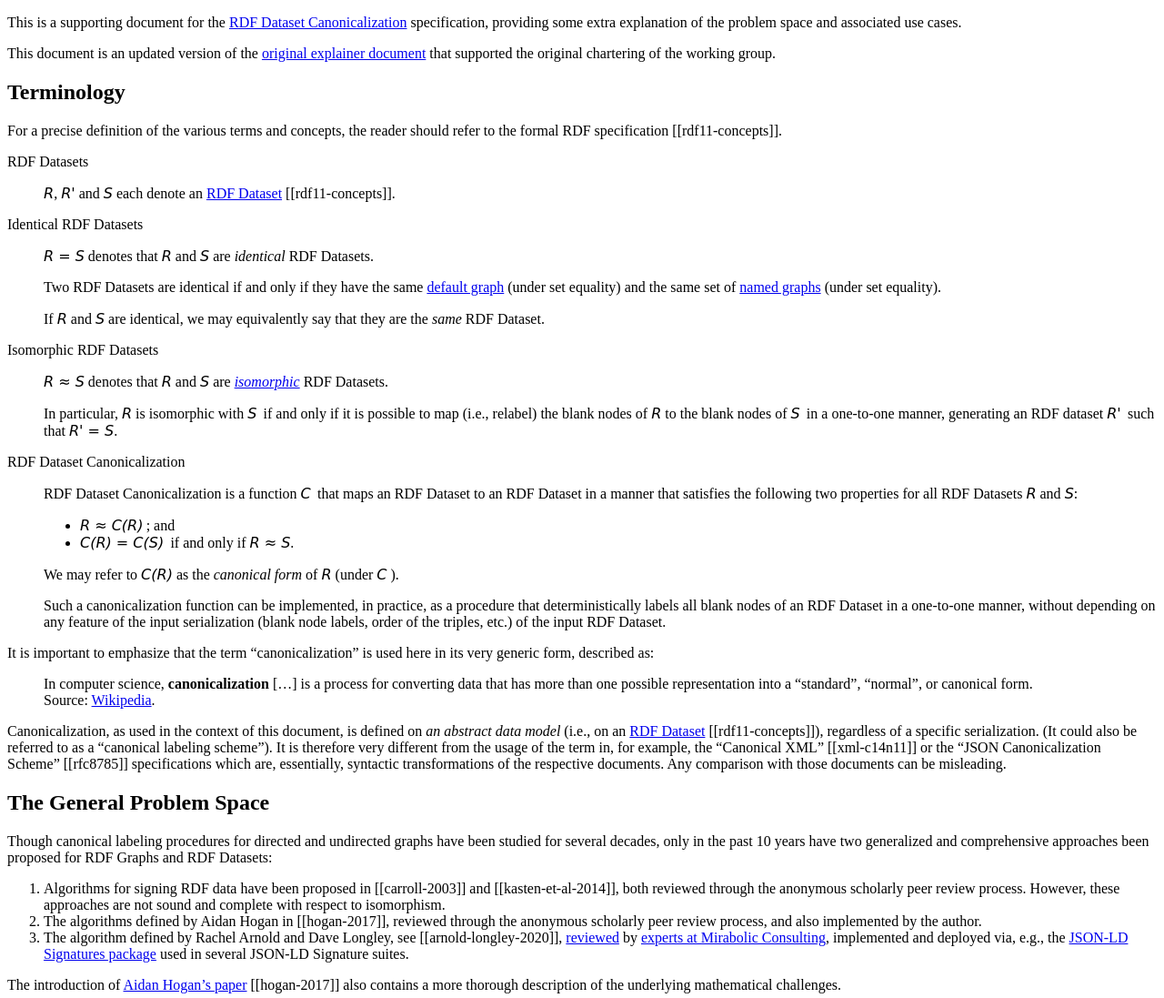
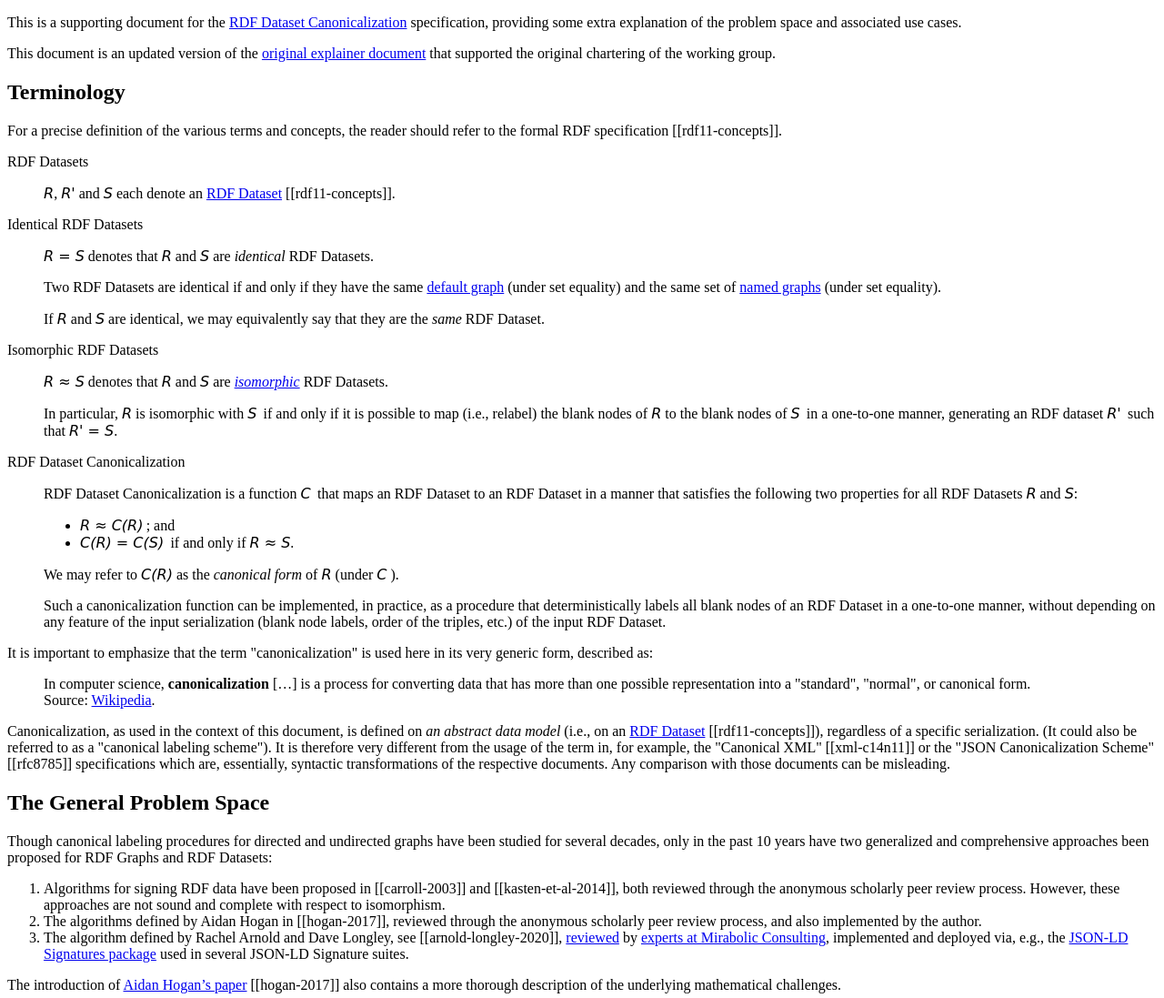
Before and after one commit to w3c/rch-explainer, a plain HTML site: page index.html in a window 1280 px wide. Shown: the top 1097 px of the page at 91% size. Drawn offline with Linux system fonts and the light colour scheme.

Commit message:
Use regular double quotes.

```diff
--- a/index.html
+++ b/index.html
@@ -184,16 +184,16 @@ var respecConfig = {
 
     <div class="note" id="abstract_concept">
       <p>
-        It is important to emphasize that the term “canonicalization” is used here in its very generic form, described as:
+        It is important to emphasize that the term "canonicalization" is used here in its very generic form, described as:
       </p>
 
       <blockquote>
-        In computer science, <b>canonicalization</b> […] is a process for converting data that has more than one possible representation into a “standard”, “normal”, or canonical form. <br> Source: <a href="https://en.wikipedia.org/wiki/Canonicalization">Wikipedia</a>.
+        In computer science, <b>canonicalization</b> […] is a process for converting data that has more than one possible representation into a "standard", "normal", or canonical form. <br> Source: <a href="https://en.wikipedia.org/wiki/Canonicalization">Wikipedia</a>.
       </blockquote>
 
       <p>
-        Canonicalization, as used in the context of this document, is defined on <em>an abstract data model</em> (i.e., on an <a href="https://www.w3.org/TR/rdf11-concepts/#section-dataset">RDF Dataset</a> [[rdf11-concepts]]), regardless of a specific serialization. (It could also be referred to as a “canonical labeling scheme”).
-        It is therefore very different from the usage of the term in, for example, the “Canonical XML” [[xml-c14n11]] or the “JSON Canonicalization Scheme” [[rfc8785]] specifications which are, essentially, syntactic transformations of the respective documents. Any comparison with those documents can be misleading.
+        Canonicalization, as used in the context of this document, is defined on <em>an abstract data model</em> (i.e., on an <a href="https://www.w3.org/TR/rdf11-concepts/#section-dataset">RDF Dataset</a> [[rdf11-concepts]]), regardless of a specific serialization. (It could also be referred to as a "canonical labeling scheme").
+        It is therefore very different from the usage of the term in, for example, the "Canonical XML" [[xml-c14n11]] or the "JSON Canonicalization Scheme" [[rfc8785]] specifications which are, essentially, syntactic transformations of the respective documents. Any comparison with those documents can be misleading.
       </p>
 
 
@@ -241,7 +241,7 @@ var respecConfig = {
       </li>
      </ol>
      <!--<p>
-       The second step, i.e., the sorting of the serialized dataset in quads, also requires the specification of what could be considered as a “canonical” version of N-Quads [[n-quads]] files (handling of white spaces, specifying the exact sorting algorithms to be used, canonical representation of datatype literals, etc.). Considering the simplicity of the N-Quads format, this does not necessitate a significant specification effort, but has a value in its own right. That being said, there may be other approaches to define a hash that do not necessarily involve a sorted N-Quads representation: the Working Group will have to determine the best approach.
+       The second step, i.e., the sorting of the serialized dataset in quads, also requires the specification of what could be considered as a "canonical" version of N-Quads [[n-quads]] files (handling of white spaces, specifying the exact sorting algorithms to be used, canonical representation of datatype literals, etc.). Considering the simplicity of the N-Quads format, this does not necessitate a significant specification effort, but has a value in its own right. That being said, there may be other approaches to define a hash that do not necessarily involve a sorted N-Quads representation: the Working Group will have to determine the best approach.
      </p>-->
 
 
```
